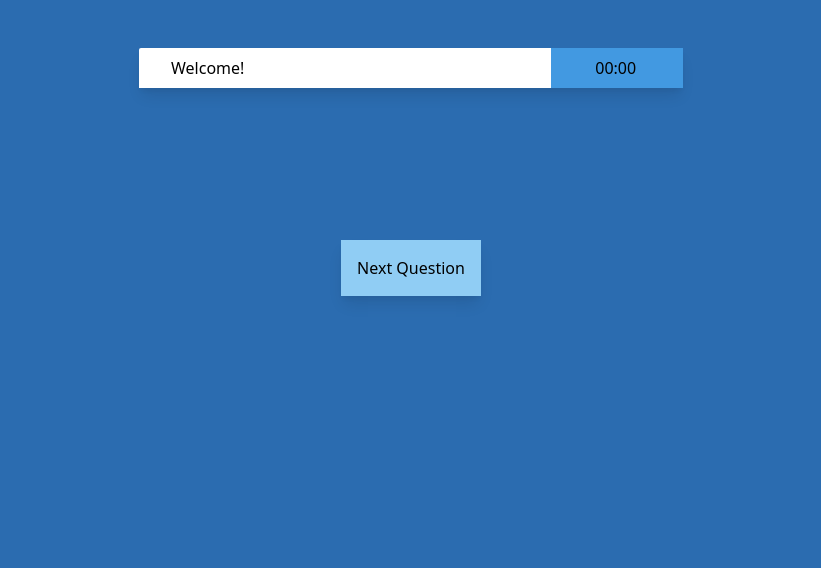
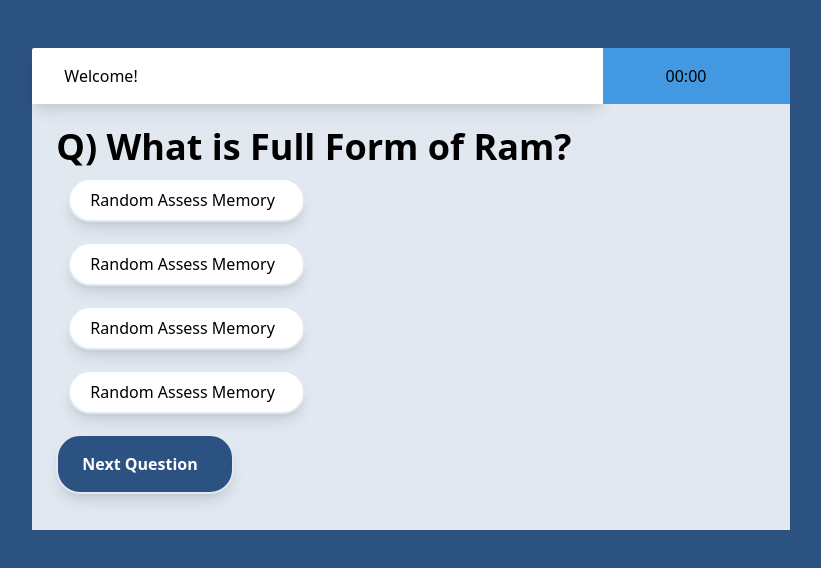
Before and after one commit to shivam-giri/fk, a Nuxt app: page /quiz/quiz in a window 1280 px wide. Shown: the top 568 px of the page, without its empty margins (229-1050 px from the left). Built offline with nearby package versions, Linux system fonts and the light colour scheme.

Commit message:
question added

```diff
--- a/pages/quiz/quiz.vue
+++ b/pages/quiz/quiz.vue
@@ -1,23 +1,55 @@
 <template>
-  <div class="flex justify-center h-full max-w-full min-h-screen bg-blue-700 item-center">
-    <div class="grid table-row w-1/2 h-16 p-12">
-      <div class="flex justify-between bg-white rounded-t-sm shadow-lg z-1">
-        <div class="container flex items-center p-2 pl-8 pr-8">
-          <h4>
-            Welcome!
-            <span class="name"></span>
-          </h4>
+  <div class="h-full max-w-full min-h-screen bg-blue-800">
+    <div class="w-full h-16 p-12 mx-auto lg:w-2/3 z-1">
+      <div class="flex justify-between bg-white rounded-t-sm">
+        <div class="container flex items-center p-4 pl-8 shadow-lg">
+          <h4>Welcome!</h4>
         </div>
         <div class="flex items-center justify-center w-1/3 bg-blue-500">
           <span class="w-1/3">00:00</span>
         </div>
       </div>
+      <!-- questions area  -->
+      <div class="p-4 pl-6 pr-6 bg-gray-300">
+        <h3 class="pb-1 text-4xl font-black">Q) What is Full Form of Ram?</h3>
+        <div>
+          <div class="block w-1/3 p-2 pl-5 mb-5 ml-3 bg-white border-2 shadow-lg rounded-3xl">
+            <button>
+              <p>Random Assess Memory</p>
+            </button>
+          </div>
+          <div class="block w-1/3 p-2 pl-5 mb-5 ml-3 bg-white border-2 shadow-lg rounded-3xl">
+            <button>
+              <p>Random Assess Memory</p>
+            </button>
+          </div>
+          <div class="block w-1/3 p-2 pl-5 mb-5 ml-3 bg-white border-2 shadow-lg rounded-3xl">
+            <button>
+              <p>Random Assess Memory</p>
+            </button>
+          </div>
+          <div class="block w-1/3 p-2 pl-5 mb-5 ml-3 bg-white border-2 shadow-lg rounded-3xl">
+            <button>
+              <p>Random Assess Memory</p>
+            </button>
+          </div>
+          <div class="block w-1/4 p-2 mb-5 bg-blue-800 border-2 shadow-lg rounded-3xl">
+            <button class="p-2 ml-2 font-bold text-white" @click="go()">Next Question</button>
+          </div>
+        </div>
+      </div>
     </div>
     <div class="absolute flex flex-col pt-20">
       <div id="questions relative"></div>
-      <button
-        class="flex justify-start p-4 my-40 bg-blue-300 border-0 shadow-lg color-white"
-      >Next Question</button>
     </div>
   </div>
 </template>
+<script>
+export default {
+  methods:{
+    go(){
+      this.$router.push('/')
+    }
+  }
+}
+</script>
```
